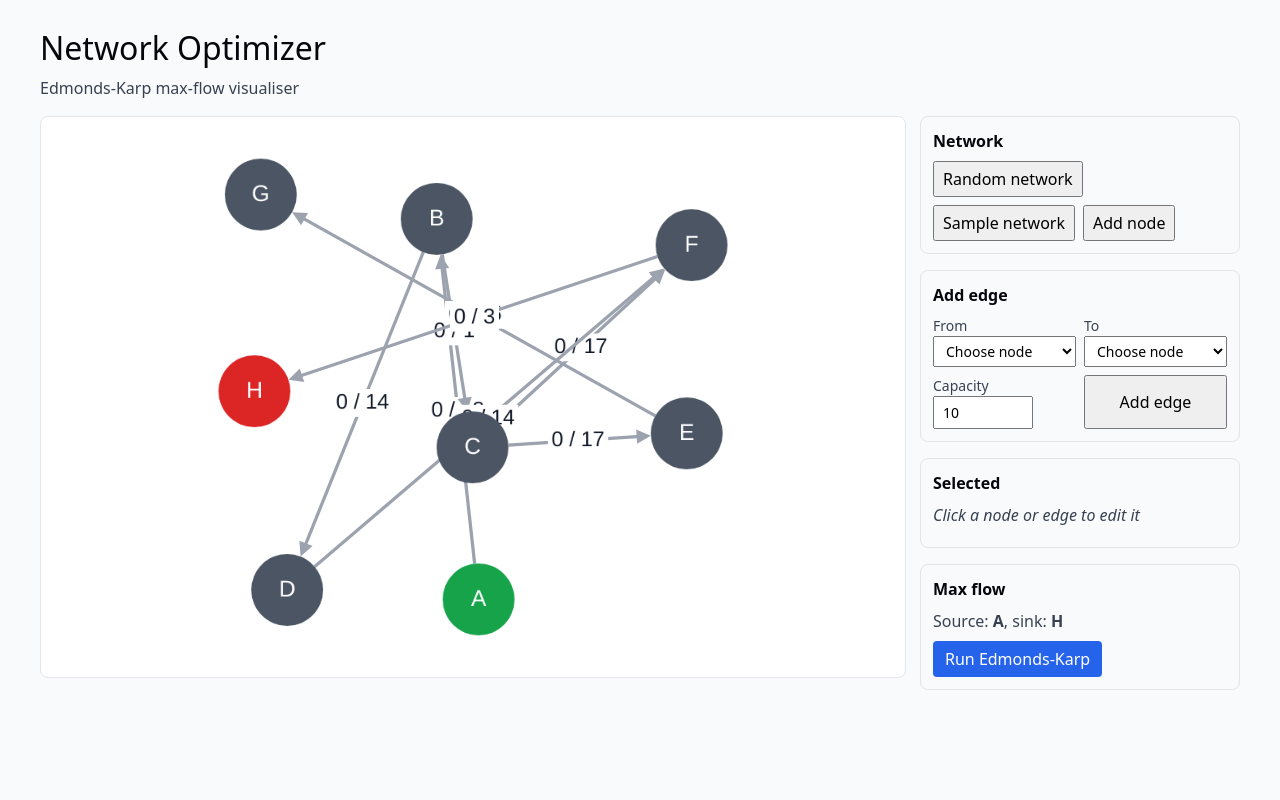
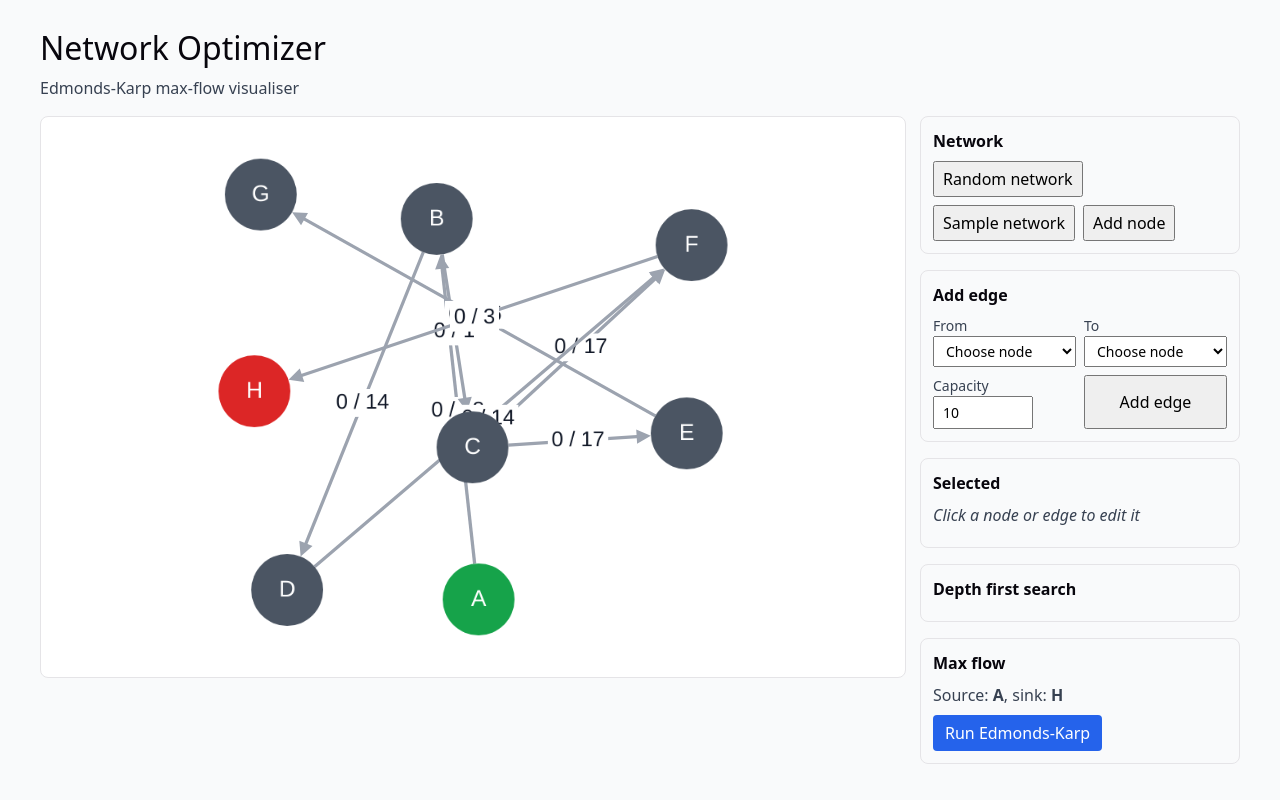
Before and after one commit to Oxyn4/ECM3422-network-optimizer, a React (Vite) app: page / in a window 1280 px wide. Built offline with nearby package versions, Linux system fonts and the light colour scheme.

Commit message:
Add component for BFS settings for testing

```diff
--- a/src/App.jsx
+++ b/src/App.jsx
@@ -40,6 +40,14 @@ function App() {
   function loadNetwork(next) {
     changeNetwork(next)
     setSelection(null)
+  }
+
+  const [isBFSStarted, startBFS] = useState(true);
+
+  function runBFS() {
+    startBFS(current => !current);
+
+    console.log("run BFS");
   }
 
   function runMaxFlow() {
@@ -96,6 +104,7 @@ function App() {
           onSetSource={(nodeId) => changeNetwork(setSource(network, nodeId))}
           onSetSink={(nodeId) => changeNetwork(setSink(network, nodeId))}
           onRun={runMaxFlow}
+          onBFS={runBFS}
         />
       </div>
     </main>
--- a/src/components/ControlPanel.jsx
+++ b/src/components/ControlPanel.jsx
@@ -1,5 +1,7 @@
 
 import { useState } from 'react'
+
+import { BfsPanel } from './bfsPanel'
 
 // side panel for editing the network and running the algorithm
 function ControlPanel({
@@ -17,6 +19,7 @@ function ControlPanel({
   onSetSource,
   onSetSink,
   onRun,
+  onBFS
 }) {
   // keep track of the starting node chosen in the edge form
   const [edgeSource, setEdgeSource] = useState('')
@@ -200,7 +203,7 @@ function ControlPanel({
           <p className="hint">Click a node or edge to edit it</p>
         )}
       </section>
-
+      <BfsPanel />
       <section>
         <h2>Max flow</h2>
         <p>
--- /dev/null
+++ b/src/components/bfsPanel.jsx
@@ -0,0 +1,10 @@
+
+
+export function BfsPanel() {
+
+    return (
+        <section>
+            <h2>Depth first search</h2>
+        </section>
+    );
+}
```
